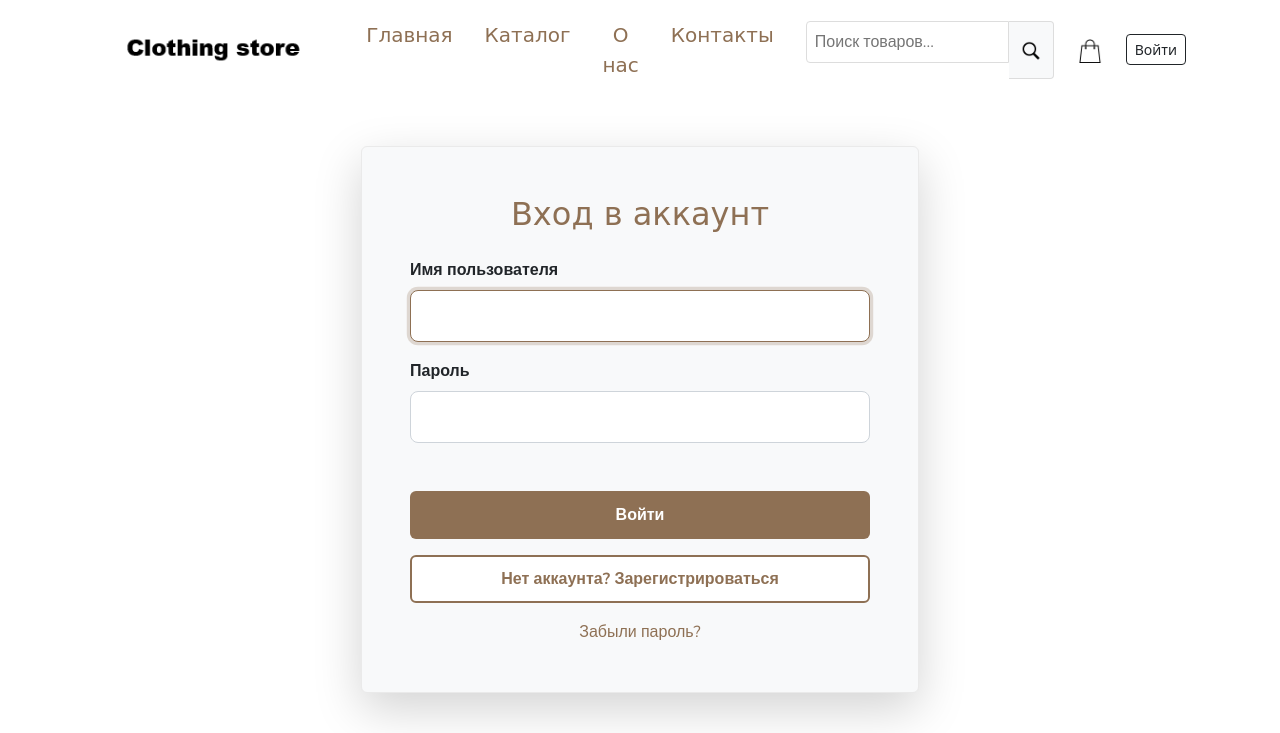
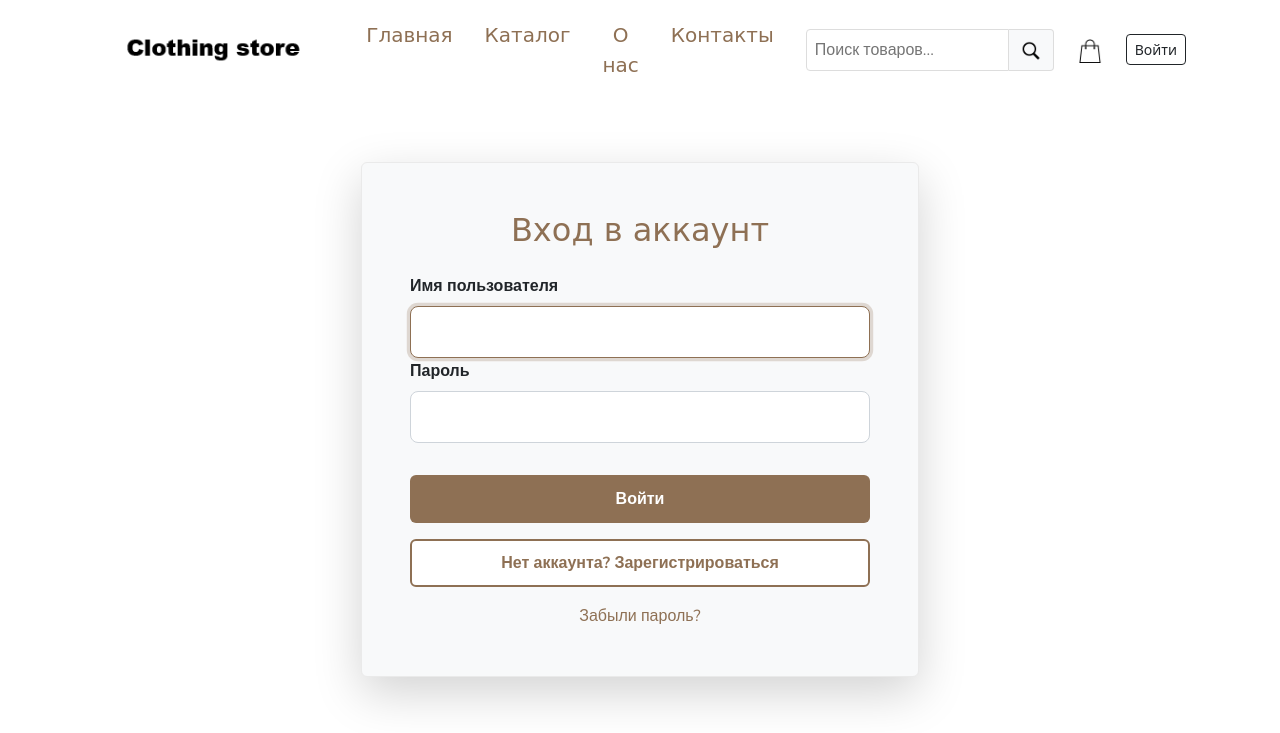
Before and after one commit to Jaloszkin/ClotchingStore, a Django app: page /login/ in a window 1280 px wide. Shown: the top 733 px of the page. Run offline with Django 5.2, Linux system fonts and the light colour scheme; some web fonts are replaced.

Commit message:
laaaasst

```diff
--- a/main/templates/login.html
+++ b/main/templates/login.html
@@ -34,7 +34,6 @@
   input {
     width: 100%;
     padding: 0.8rem;
-    margin-bottom: 1rem;
     border: 1px solid #ced4da;
     border-radius: 0.5rem;
     font-family: 'Nunito', sans-serif;
```
Also changed, not shown: db.sqlite3.
